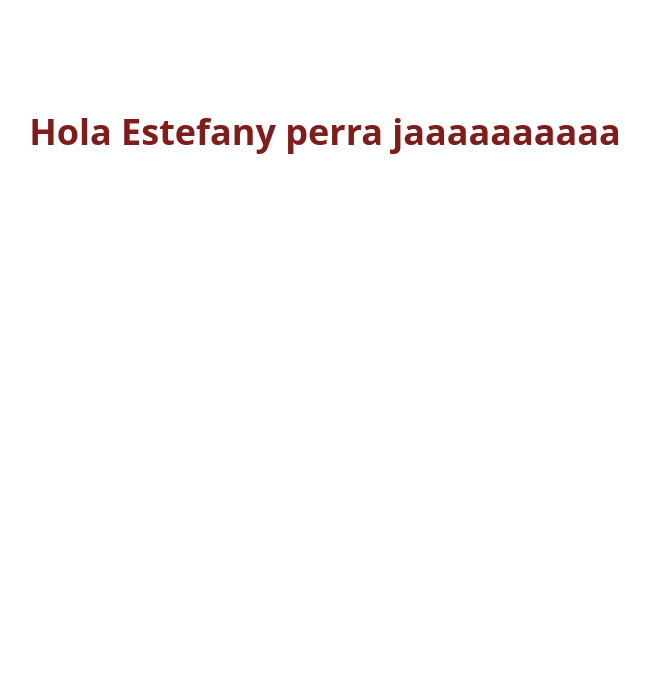
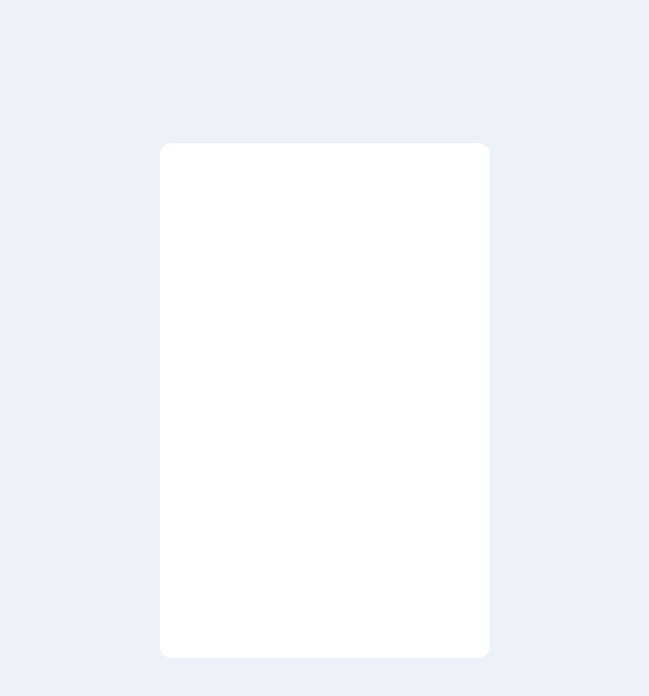
Before and after one commit to OTF31/article-preview-component, a React (Create React App) app: page / in a window 1280 px wide. Shown: the top 696 px of the page, without its empty margins (315-964 px from the left). Built offline with nearby package versions, Linux system fonts and the light colour scheme.

Commit message:
Add main card

```diff
--- a/src/App.jsx
+++ b/src/App.jsx
@@ -1,13 +1,39 @@
-import logo from "./logo.svg";
+import { useState } from "react";
 
-function App() {
+const App = () => {
+  const [showPopOver, setShowPopOver] = useState(false);
+
   return (
     <>
-      <h1 className="mt-28 text-center text-4xl font-bold text-red-900">
-        Hola Estefany perra jaaaaaaaaaa
-      </h1>
+      <div
+        role="application"
+        className="flex min-h-screen items-center justify-center bg-[#ECF2F8]"
+      >
+        <div className="h-[515px] w-[330px] rounded-xl bg-white"></div>
+        {/* <div className="relative flex justify-center">
+          <button
+            className="rounded-xl bg-cyan-400 p-px text-[25px] font-bold transition duration-500 ease-in-out hover:bg-cyan-900"
+            onClick={() => setShowPopOver(!showPopOver)}
+          >
+            Click me to show a popover!
+          </button>
+          {showPopOver && (
+            <div className="absolute bottom-[60px]">
+              <div className="relative flex h-[60px] w-[250px] items-center justify-center gap-1 rounded-xl border-2 border-black">
+                <div>SHARE</div>
+                <div>ICON 1</div>
+                <div>ICON 2</div>
+                <div onClick={() => alert("OTF")} className="cursor-pointer">
+                  ICON 3
+                </div>
+                <div className="absolute bottom-0 h-[18px] w-[18px] origin-bottom-left translate-y-[2px] rotate-[45deg] border-r-2 border-b-2 border-black bg-white"></div>
+              </div>
+            </div>
+          )}
+        </div> */}
+      </div>
     </>
   );
-}
+};
 
 export default App;
```
